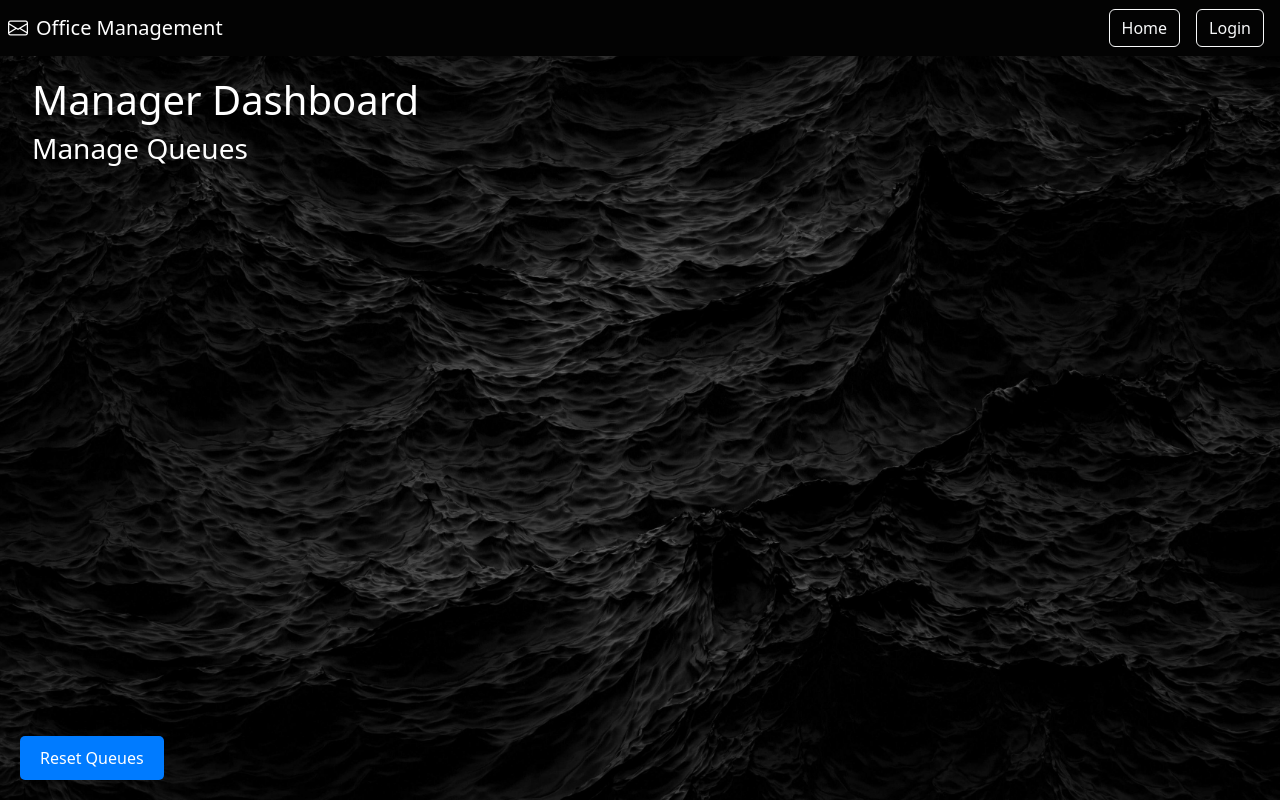
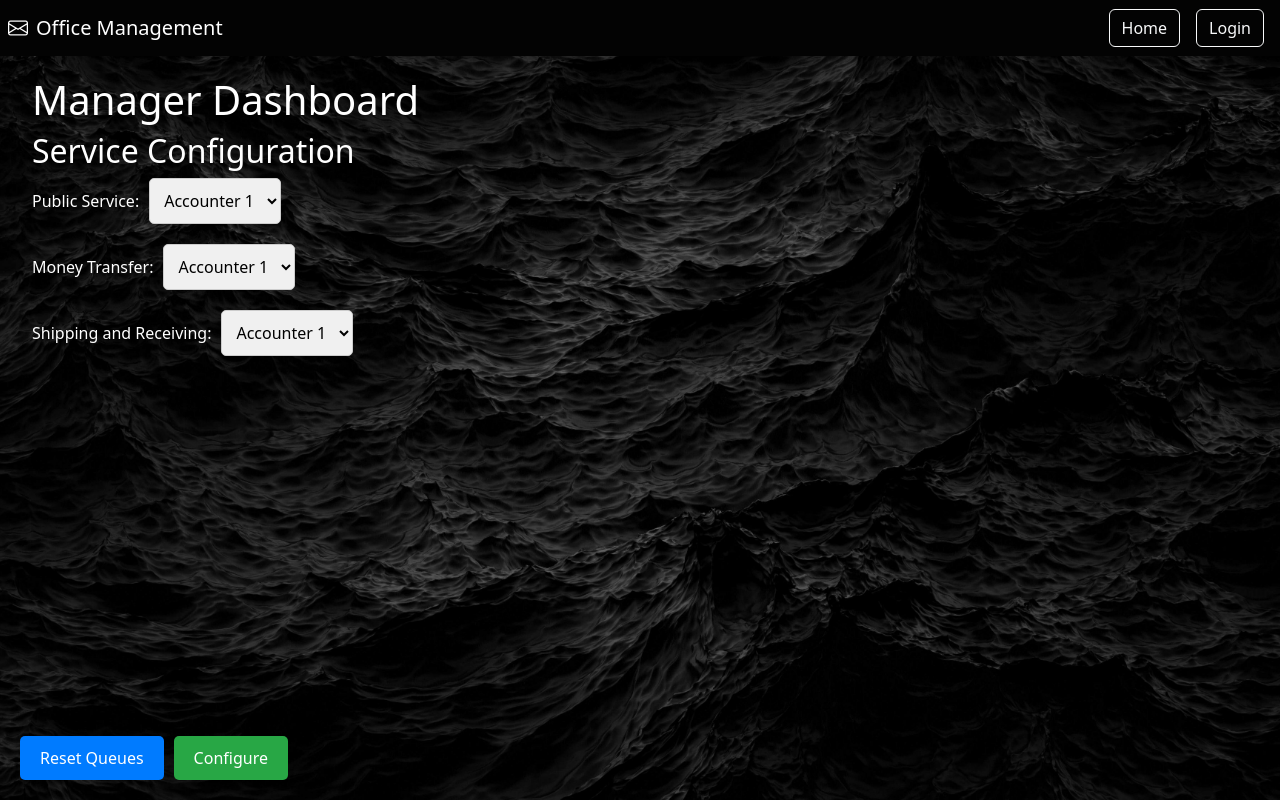
Before and after one commit to Zurehma/SE2-Office-Queue, a React (Vite) app in the folder client/: page /manager in a window 1280 px wide. Built offline with nearby package versions, Linux system fonts and the light colour scheme.

Commit message:
manager half configuration without API`s added

```diff
--- a/client/src/App.jsx
+++ b/client/src/App.jsx
@@ -14,6 +14,8 @@ import { NavigationBar } from './components/Navbar';
 import {LoginForm} from './components/Auth';
 import CustomerHalf from './components/CustomerHalf';
 import ManagerHalf from './components/ManagerHalf';
+import NotFound from './components/NotFound';
+
 
 function App() {
   const [error, setError] = useState(null);
@@ -56,21 +58,12 @@ function App() {
           <Route path="/" element={<Home />} />
           <Route path="/login" element={
               loggedIn ? <Navigate replace to='/' /> : <LoginForm login={handleLogin}/>}/>
-          <Route path="/customer-service" element={<CustomerHalf/>}/>
-          <Route path="/manager" element={<ManagerHalf/>}/>
+          <Route path="/customer-service" element={<CustomerHalf errror = {error} setError={setError}/>}/>
+          <Route path="/manager" element={<ManagerHalf errror = {error} setError={setError}/>}/>
+          <Route path='*' element={<NotFound/>}/>
         </Routes>
       </Container>
 
-      {/*<img src={backgroundImage} alt="Background Image" style={{
-        position: 'absolute',
-        top: 0,
-        left: 0,
-        width: '100%',
-        height: '100vh',
-        objectFit: 'cover',
-        zIndex: -1
-      }} />
-      <CustomerHalf />*/}
     </div>
   );
 }
--- a/client/src/components/CustomerHalf.jsx
+++ b/client/src/components/CustomerHalf.jsx
@@ -1,11 +1,15 @@
 import React, { useState, useEffect } from 'react';
 import QRCode from 'react-qr-code';
 import backgroundImage from '../assets/backgroundCustomer.jpg';
+import '../styles.css'
 
-const CustomerHalf = () => {
+const CustomerHalf = (props) => {
   return (
     <>
-      <img src={backgroundImage} alt="Background Image" style={{
+      <img
+        src={backgroundImage}
+        alt="Background Image"
+        style={{
           position: 'absolute',
           top: 0,
           left: 0,
@@ -13,17 +17,17 @@ const CustomerHalf = () => {
           height: '100vh',
           objectFit: 'cover',
           zIndex: -1
-      }} />
-      <CustomerHalfContainer />
+        }}
+      />
+      <CustomerHalfContainer error={props.error} setError={props.setError} />
     </>
   );
-}
+};
 
-const CustomerHalfContainer = () => {
+const CustomerHalfContainer = (props) => {
   const [ticketNumber, setTicketNumber] = useState('');
   const [estimatedTime, setEstimatedTime] = useState('');
   const [loading, setLoading] = useState(true);
-  const [error, setError] = useState('');
 
   useEffect(() => {
     const fetchTicketData = async () => {
@@ -42,25 +46,25 @@ const CustomerHalfContainer = () => {
 
         const data = await response.json();
 
-        setTicketNumber(data.ticketNumber || ''); // Ensure ticketNumber is never undefined
+        setTicketNumber(data.ticketNumber || '');
         setEstimatedTime(data.estimatedTime || '');
       } catch (error) {
         console.log('Error fetching ticket data:', error);
-        setError('Failed to fetch ticket data');
+        props.setError('Failed to fetch ticket data');
       } finally {
         setLoading(false);
       }
     };
 
     fetchTicketData();
-  }, []);
+  }, [props]);
 
   if (loading) {
     return <div style={{ color: 'white' }}>Loading...</div>;
   }
 
-  if (error) {
-    return <div style={{ color: 'red' }}>{error}</div>;
+  if (props.error) {
+    return <div style={{ color: 'red' }}>{props.error}</div>;
   }
 
   return (
--- a/client/src/components/ManagerHalf.jsx
+++ b/client/src/components/ManagerHalf.jsx
@@ -5,12 +5,36 @@ const resetQueues = async () => {
   try {
     const response = await fetch('http://localhost:3001/api/service/resetQueues', {
       method: 'DELETE',
-      credentials: 'include',
+      credentials: 'include',  // This includes the session cookie in the request
     });
+
     if (!response.ok) {
       throw new Error('Failed to reset queues');
     }
+
     return 'Queues reset successfully!';
+  } catch (error) {
+    return `Error: ${error.message}`;
+  }
+};
+
+// Function to save configuration to the database
+const saveConfiguration = async (configuration) => {
+  try {
+    const response = await fetch('', {
+      method: 'POST',
+      headers: {
+        'Content-Type': 'application/json',
+      },
+      credentials: 'include',
+      body: JSON.stringify(configuration),
+    });
+
+    if (!response.ok) {
+      throw new Error('Failed to save configuration');
+    }
+
+    return 'Configuration saved successfully!';
   } catch (error) {
     return `Error: ${error.message}`;
   }
@@ -39,9 +63,30 @@ const ManagerHalf = () => {
 
 const ManagerHalfContainer = () => {
   const [message, setMessage] = useState('');
+  const [selectedAccounters, setSelectedAccounters] = useState({
+    publicService: 'accounter1',
+    moneyTransfer: 'accounter1',
+    shippingReceiving: 'accounter1',
+  });
 
   const handleResetClick = async () => {
     const resultMessage = await resetQueues();
+    setMessage(resultMessage);
+
+    setTimeout(() => {
+      setMessage('');
+    }, 5000);
+  };
+
+  const handleAccounterChange = (e, service) => {
+    setSelectedAccounters({
+      ...selectedAccounters,
+      [service]: e.target.value,
+    });
+  };
+
+  const handleConfigureClick = async () => {
+    const resultMessage = await saveConfiguration(selectedAccounters);
     setMessage(resultMessage);
 
     setTimeout(() => {
@@ -53,7 +98,73 @@ const ManagerHalfContainer = () => {
     <div style={{ padding: '20px', color: '#fff' }}>
       <h1>Manager Dashboard</h1>
 
-      <h3>Manage Queues</h3>
+      <h2>Service Configuration</h2>
+
+      {/* Public Service Dropdown */}
+      <div style={{ marginBottom: '20px' }}>
+        <label htmlFor="publicServiceSelect" style={{ marginRight: '10px' }}>
+          Public Service:
+        </label>
+        <select
+          id="publicServiceSelect"
+          value={selectedAccounters.publicService}
+          onChange={(e) => handleAccounterChange(e, 'publicService')}
+          style={{
+            padding: '10px',
+            fontSize: '16px',
+            backgroundColor: '#f0f0f0',
+            border: '1px solid #ccc',
+            borderRadius: '5px',
+          }}
+        >
+          <option value="accounter1">Accounter 1</option>
+          <option value="accounter2">Accounter 2</option>
+        </select>
+      </div>
+
+      {/* Money Transfer Dropdown */}
+      <div style={{ marginBottom: '20px' }}>
+        <label htmlFor="moneyTransferSelect" style={{ marginRight: '10px' }}>
+          Money Transfer:
+        </label>
+        <select
+          id="moneyTransferSelect"
+          value={selectedAccounters.moneyTransfer}
+          onChange={(e) => handleAccounterChange(e, 'moneyTransfer')}
+          style={{
+            padding: '10px',
+            fontSize: '16px',
+            backgroundColor: '#f0f0f0',
+            border: '1px solid #ccc',
+            borderRadius: '5px',
+          }}
+        >
+          <option value="accounter1">Accounter 1</option>
+          <option value="accounter2">Accounter 2</option>
+        </select>
+      </div>
+
+      {/* Shipping and Receiving Dropdown */}
+      <div style={{ marginBottom: '20px' }}>
+        <label htmlFor="shippingReceivingSelect" style={{ marginRight: '10px' }}>
+          Shipping and Receiving:
+        </label>
+        <select
+          id="shippingReceivingSelect"
+          value={selectedAccounters.shippingReceiving}
+          onChange={(e) => handleAccounterChange(e, 'shippingReceiving')}
+          style={{
+            padding: '10px',
+            fontSize: '16px',
+            backgroundColor: '#f0f0f0',
+            border: '1px solid #ccc',
+            borderRadius: '5px',
+          }}
+        >
+          <option value="accounter1">Accounter 1</option>
+          <option value="accounter2">Accounter 2</option>
+        </select>
+      </div>
 
       {message && (
         <p style={{ marginTop: '20px', fontSize: '18px' }}>
@@ -76,10 +187,26 @@ const ManagerHalfContainer = () => {
             backgroundColor: '#007BFF',
             color: '#fff',
             border: 'none',
+            borderRadius: '5px',
+            marginRight: '10px'
+          }}
+        >
+          Reset Queues
+        </button>
+
+        <button
+          onClick={handleConfigureClick}
+          style={{
+            padding: '10px 20px',
+            fontSize: '16px',
+            cursor: 'pointer',
+            backgroundColor: '#28a745',
+            color: '#fff',
+            border: 'none',
             borderRadius: '5px'
           }}
         >
-          Reset Queues
+          Configure
         </button>
       </div>
     </div>
--- /dev/null
+++ b/client/src/components/NotFound.jsx
@@ -0,0 +1,20 @@
+import React from 'react'
+import { Container, Row, Col, Button } from 'react-bootstrap';
+
+
+function NotFound() {
+    return (
+        <Container className="text-center mt-5">
+            <Row>
+                <Col>
+                    <h1 className="display-1">404</h1>
+                    <p className="lead">Not Found</p>
+                    <p>The page you are looking for does not exist.</p>
+                    <Button variant="primary" href="/home">Go Home</Button>
+                </Col>
+            </Row>
+        </Container>
+    );
+}
+
+export default NotFound
--- /dev/null
+++ b/client/src/styles.css
@@ -0,0 +1,3 @@
+html, body {
+    overflow: hidden;
+}
```
Lines whose indentation alone changed are shown as unchanged.
